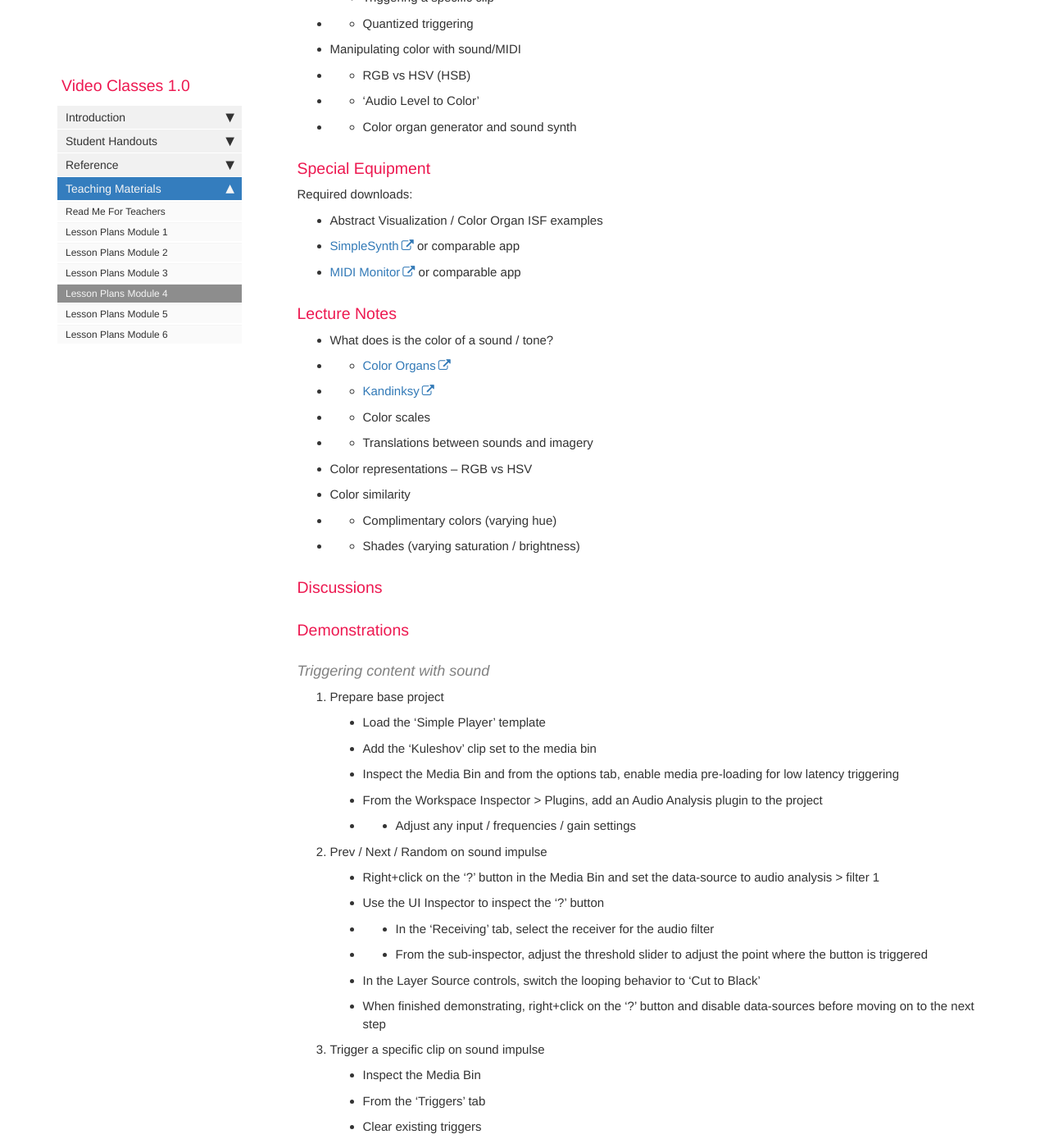
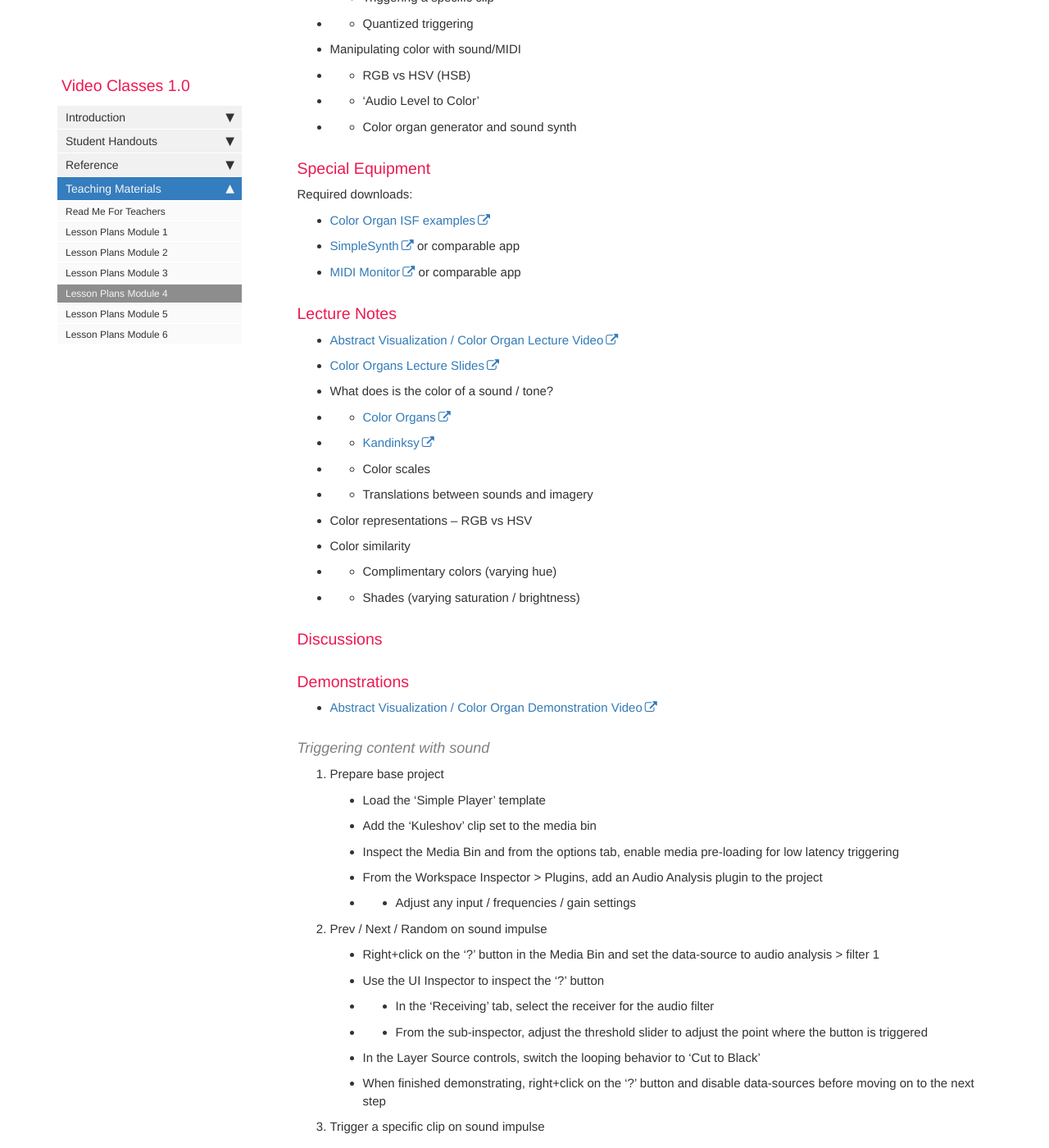
Before and after one commit to Vidvox/vvedu, a Jekyll site: the page built from pages/teaching/teaching_module_4.md, in a window 1280 px wide and 1400 px high, scrolled down 1924 px. Shown: the whole window at 82% size. Built offline with Jekyll 4.4.1, drawn with Linux system fonts in a browser that asks for light colours; nearby versions of some CDN libraries; comment, search, counter and statistics services are not loaded.

Commit message:
Videos for M4-L1

```diff
--- a/pages/teaching/teaching_module_4.md
+++ b/pages/teaching/teaching_module_4.md
@@ -39,11 +39,14 @@ This week, we will create a shape-based color organ, creating and performing for
 ### Special Equipment
 
 Required downloads:
-- Abstract Visualization / Color Organ ISF examples
+- [Color Organ ISF examples](https://s3.amazonaws.com/vidvox/vvedu/M4-L1.zip)
 - [SimpleSynth](http://notahat.com/simplesynth/) or comparable app
 - [MIDI Monitor](https://www.snoize.com/MIDIMonitor/) or comparable app
 
 ### Lecture Notes
+
+- [Abstract Visualization / Color Organ Lecture Video](https://vimeo.com/298011493)
+- [Color Organs Lecture Slides](https://docs.google.com/presentation/d/1CXTZIQMsFSYijJiDYXgIL2Lk0V4NThpMwxAFhXb1g00/)
 
 - What does is the color of a sound / tone?
 - - [Color Organs](https://en.wikipedia.org/wiki/Color_organ)
@@ -58,6 +61,8 @@ Required downloads:
 ### Discussions
 
 ### Demonstrations
+
+- [Abstract Visualization / Color Organ Demonstration Video](https://vimeo.com/298017047)
 
 #### Triggering content with sound
 1. Prepare base project
```
Also changed, not shown: pages/handouts/handout_module_4.md (+6 -0 lines), pages/reference/ref_downloads.md (+3 -0 lines).
